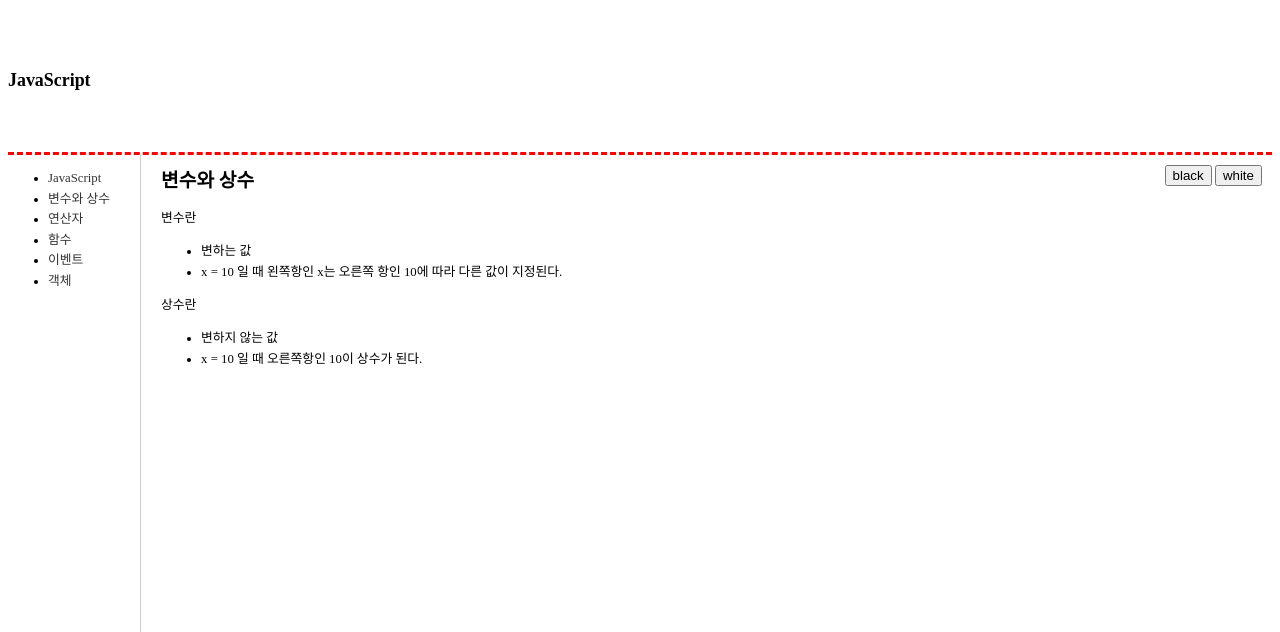
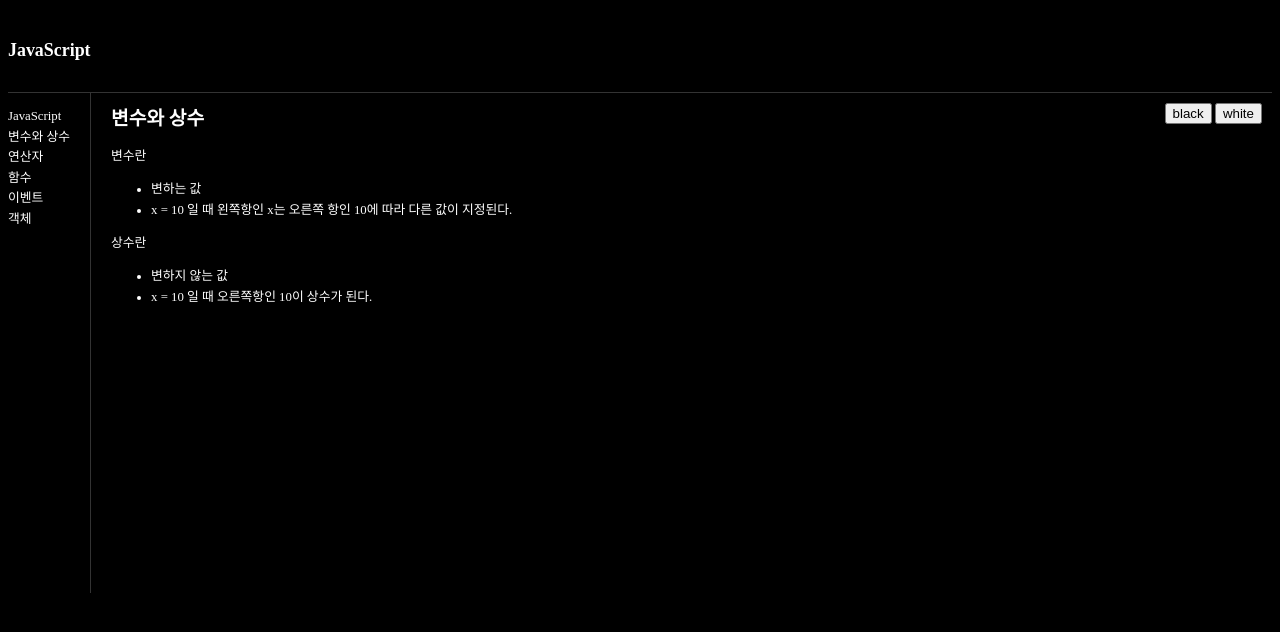
Before and after one commit to wonzee/ot-won, a plain HTML site: page index.html in a window 1280 px wide. Both pictures are taken after a click on the button "black". Shown: the top 632 px of the page. Drawn offline with Linux system fonts and the light colour scheme.

Commit message:
javascript

```diff
--- a/index.html
+++ b/index.html
@@ -1,3 +1,4 @@
+
 <!DOCTYPE html>
 <html>
     <head>
@@ -8,9 +9,25 @@
                 font-family: dotum;
                 line-height: 1.6em;
             }
+            body.black {
+                background-color: black;
+                color: white;
+            }
+            body.black a {
+                color: white;
+            }
+            body.black a:hover {
+                color: #f60;
+            }
+            body.black header {
+                border-bottom: 1px solid #333;
+            }
+            body.black nav {
+                border-right: 1px solid #333;
+            }
             header {
-                border-bottom: 3px dashed red;
-                padding: 50px 0;
+                border-bottom: 1px solid #ccc;
+                padding: 20px 0;
             }
             #toolbar {
                 padding: 10px;
@@ -23,11 +40,15 @@
                 border-right: 1px solid #ccc;
             }
             nav ul {
-                padding-left: 10;
-                padding-right: 30px;
+                list-style: none;
+                padding-left: 0;
+                padding-right: 20px;
             }
             article {
                 float: left;
+            }
+            footer {
+                clear: both;
             }
             a {
                 text-decoration: none;
@@ -44,14 +65,14 @@
         </style>
     </head>
 
-    <body>
+    <body id="body">
         <div>
             <header>
                 <h1>JavaScript</h1>
             </header>
             <div id="toolbar">
-                <input type="button" value="black" />
-                <input type="button" value="white" />
+                <input type="button" value="black" onclick="document.getElementById('body').className='black'" />
+                <input type="button" value="white" onclick="document.getElementById('body').className='white'" />
             </div>
             <nav>
                 <ul>
```
